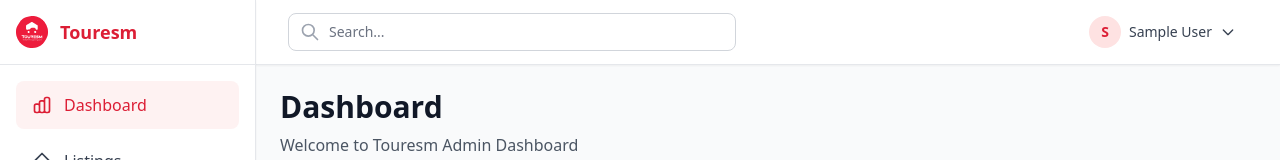
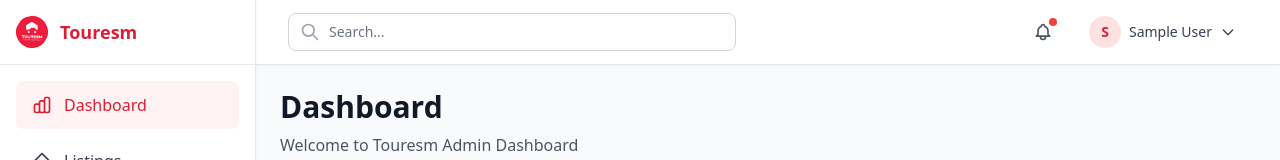
Before and after one commit to MySimpleSmart/touresm_cloud, a React (Vite) app in the folder admin-dashboard/: page / in a window 1280 px wide. Shown: the top 160 px of the page. Built offline with nearby package versions, Linux system fonts and the light colour scheme; no server answers; sample sign-in values are in the browser's storage.

Commit message:
Admin Dashboard: Change price symbol from $ to ₮ in listings cards and add notification icon to header

```diff
--- a/admin-dashboard/src/components/Layout.jsx
+++ b/admin-dashboard/src/components/Layout.jsx
@@ -145,6 +145,17 @@ const Layout = ({ children }) => {
               </div>
             </div>
             <div className="flex items-center gap-4">
+              {/* Notification Icon */}
+              <button
+                className="relative p-2 text-gray-600 hover:text-gray-900 hover:bg-gray-50 rounded-lg transition-colors"
+                aria-label="Notifications"
+              >
+                <svg className="w-5 h-5" fill="none" stroke="currentColor" viewBox="0 0 24 24">
+                  <path strokeLinecap="round" strokeLinejoin="round" strokeWidth={2} d="M15 17h5l-1.405-1.405A2.032 2.032 0 0118 14.158V11a6.002 6.002 0 00-4-5.659V5a2 2 0 10-4 0v.341C7.67 6.165 6 8.388 6 11v3.159c0 .538-.214 1.055-.595 1.436L4 17h5m6 0v1a3 3 0 11-6 0v-1m6 0H9" />
+                </svg>
+                {/* Notification Badge */}
+                <span className="absolute top-1 right-1 block h-2 w-2 rounded-full bg-red-500 ring-2 ring-white"></span>
+              </button>
               {/* User Dropdown */}
               {user && (
                 <div className="relative" ref={dropdownRef}>
--- a/admin-dashboard/src/pages/Listings.jsx
+++ b/admin-dashboard/src/pages/Listings.jsx
@@ -291,7 +291,7 @@ const Listings = () => {
                   </h3>
                   {listing.listing_price && (
                     <p className="text-primary-600 font-bold mb-2">
-                      ${parseFloat(listing.listing_price).toLocaleString()}/night
+                      ₮{parseFloat(listing.listing_price).toLocaleString()}/night
                     </p>
                   )}
                   <div className="mt-4 flex items-center justify-between">
```
